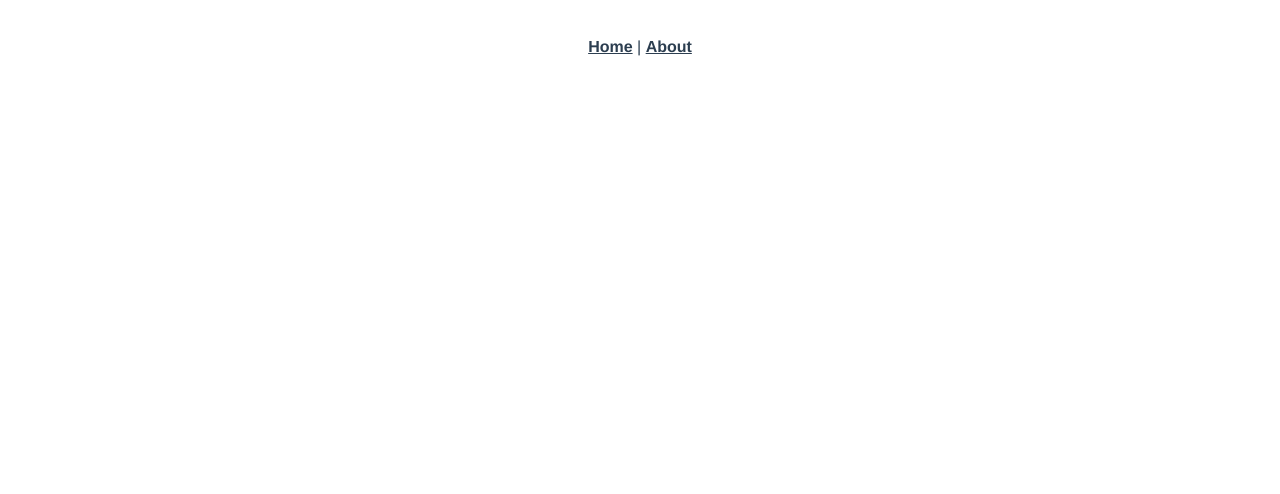
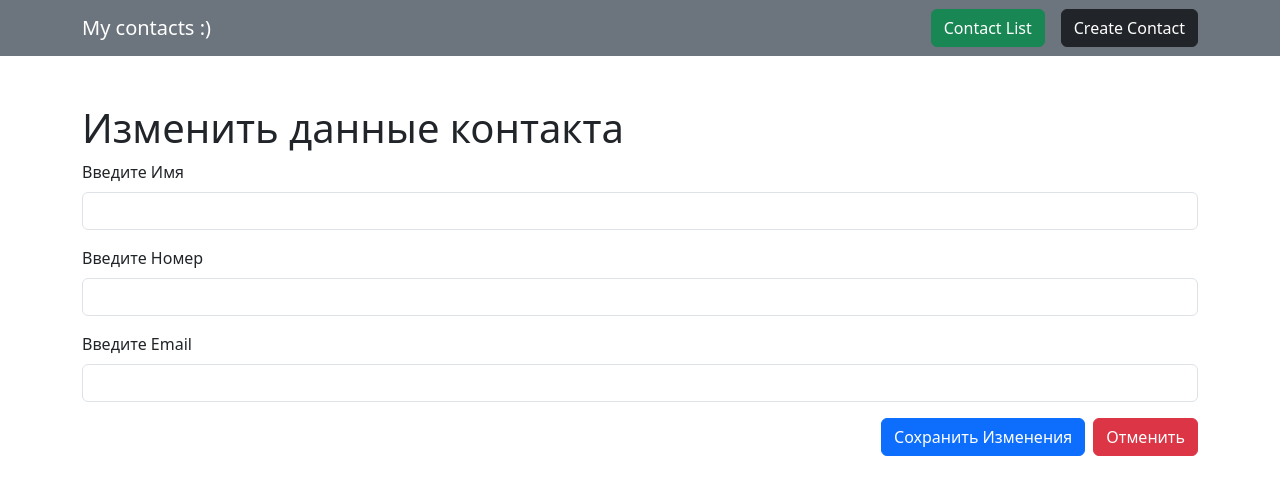
Before and after one commit to rajabovdiyorbek/ContactListNew, a Vue app: page /#/edit/1 in a window 1280 px wide. Before the commit this address led to /#/create. Shown: the top 494 px of the page. Built offline with nearby package versions, Linux system fonts and the light colour scheme.

Commit message:
new with router

```diff
--- a/public/index.html
+++ b/public/index.html
@@ -5,6 +5,8 @@
     <meta http-equiv="X-UA-Compatible" content="IE=edge">
     <meta name="viewport" content="width=device-width,initial-scale=1.0">
     <link rel="icon" href="<%= BASE_URL %>favicon.ico">
+    <!-- bootstrap -->
+    <link href="https://cdn.jsdelivr.net/npm/bootstrap@5.3.0-alpha1/dist/css/bootstrap.min.css" rel="stylesheet" integrity="sha384-GLhlTQ8iRABdZLl6O3oVMWSktQOp6b7In1Zl3/Jr59b6EGGoI1aFkw7cmDA6j6gD" crossorigin="anonymous">
     <title><%= htmlWebpackPlugin.options.title %></title>
   </head>
   <body>
--- a/src/App.vue
+++ b/src/App.vue
@@ -1,32 +1,33 @@
 <template>
   <div id="app">
-    <nav>
-      <router-link to="/">Home</router-link> |
-      <router-link to="/about">About</router-link>
-    </nav>
-    <router-view/>
+    <header-section></header-section>
+    <router-view @editedContact="editedContact" @addContact="onContact" :getedContacts="getedContacts"></router-view>
   </div>
 </template>
 
-<style>
-#app {
-  font-family: Avenir, Helvetica, Arial, sans-serif;
-  -webkit-font-smoothing: antialiased;
-  -moz-osx-font-smoothing: grayscale;
-  text-align: center;
-  color: #2c3e50;
+
+<script>
+import HeaderSection from './components/HeaderSection.vue'
+
+export default {
+  components: { HeaderSection },
+  comments: {
+    'header-section' : HeaderSection,
+  },
+  data() {
+    return {
+      getedContacts: []
+    }
+  },
+  methods: {
+    onContact:function(data){
+      console.log('data from create contact', data);
+        this.getedContacts = [...data]
+    },
+    editedContact: function (editedContact) {
+      console.log('edited contact', editedContact);
+      this.getedContacts.push(editedContact)
+    }
+  }
 }
-
-nav {
-  padding: 30px;
-}
-
-nav a {
-  font-weight: bold;
-  color: #2c3e50;
-}
-
-nav a.router-link-exact-active {
-  color: #42b983;
-}
-</style>
+</script>
--- /dev/null
+++ b/src/components/ContactList.vue
@@ -0,0 +1,47 @@
+<template>
+    <div class="container-lg mt-5">
+        <h1>Список контактов</h1>
+        <ol v-for="(contact, indx) in contacts" class="list-group list-group-numbered" :key="indx">
+            <h4>...</h4>
+            <li class="list-group-item"><strong>Имя:</strong>  {{ contact.name}}</li>
+            <li class="list-group-item"><strong>Номер:</strong> {{ contact.number }}</li>
+            <li class="list-group-item"><strong>Email:</strong> {{ contact.email}}</li>
+            <ul class="list-group list-group-horizontal d-flex justify-content-end mt-2">
+                <router-link :to="'/edit/' + indx">
+                    <button class="btn btn-success" >Изменить</button>
+                </router-link>
+                <button class="btn btn-danger ms-2" @click="removeContact(indx)">Удалить</button>
+            </ul>
+
+        </ol>
+    </div>
+</template>
+
+<script>
+export default {
+    name: 'ContactList',
+    props: {
+        getedContacts: {
+            type: Array
+        }
+    },
+    data() {
+        return {
+            contacts: []
+        }
+    },
+    created() {
+        this.contacts = [... this.getedContacts]
+    },
+
+    methods: {
+        removeContact: function (indx) {
+            this.contacts.splice(indx, 1)
+        }
+    }
+}
+</script>
+
+<style>
+
+</style>
--- /dev/null
+++ b/src/components/CreateContact.vue
@@ -0,0 +1,72 @@
+<template>
+    <form  class="container-lg mt-5">
+        <h1>Создать новый контакт</h1>
+        <div v-if="submit">
+            <div class="mb-3">
+                <label class="form-label">Введите Имя</label>
+                <input v-model="name" type="text" class="form-control" required>
+            </div>
+            <div class="mb-3">
+                <label class="form-label">Введите Номер</label>
+                <input v-model="number" type="number" class="form-control" required>
+            </div>
+            <div class="mb-3">
+                <label class="form-label">Введите Email</label>
+                <input v-model="email" type="email" class="form-control" required>
+            </div>
+            <button class="btn btn-primary" @click.prevent="addContact" :disabled="this.name !== '' && this.number && this.email ? this.disabledButton = false : this.disabledButton">Создать</button>
+        </div>
+        <div v-else>
+            <h3 class="text-success mt-5">Контакт успешно создан вернитесь к списку..</h3>
+        </div>
+    </form>
+
+</template>
+
+<script>
+export default {
+    name: "CreateContact",
+    data(){
+        return {
+            contacts: [
+                {name: 'Diyorbek', number: +998912831617, email: 'rajabov.diyorbek.it@gmail.com'},
+            ],
+            name: '',
+            number: null,
+            email: null,
+            submit: true,
+            disabledButton: true,
+        }
+    },
+    methods: {
+        addContact: function () {
+            const newContact = {
+                name: this.name,
+                number: this.number,
+                email: this.email
+            }
+
+            this.contacts.push(newContact)
+            this.name = '',
+            this.number = null,
+            this.email = null,
+            this.submit = false
+            this.$emit('addContact', this.contacts)
+        },
+        disabled() {
+            if (this.name !== '' && this.number !== '' && this.email !== '') {
+                return this.disabledButton = false
+            } else {
+                return this.disabledButton = true
+            }
+        }
+    },
+    created() {
+        this.submit = true
+    },
+}
+</script>
+
+<style>
+
+</style>
--- /dev/null
+++ b/src/components/EditContact.vue
@@ -0,0 +1,62 @@
+<template>
+    <form class="container-lg mt-5">
+        <h1>Изменить данные контакта</h1>
+        <div v-if="submit">
+            <div class="mb-3">
+                <label class="form-label">Введите Имя</label>
+                <input v-model="contact.name" type="text" class="form-control">
+            </div>
+            <div class="mb-3">
+                <label class="form-label">Введите Номер</label>
+                <input v-model="contact.number" type="number" class="form-control">
+            </div>
+            <div class="mb-3">
+                <label class="form-label">Введите Email</label>
+                <input v-model="contact.email" type="email" class="form-control">
+            </div>
+            <ul class="list-group list-group-horizontal d-flex justify-content-end mt-2">
+                <button class="btn btn-primary" v-on:click="editContact">Сохранить Изменения</button>
+                <router-link to="/">
+                    <button class="btn btn-danger ms-2">Отменить</button>
+                </router-link>
+            </ul>
+        </div>
+        <div v-else>
+            <h3 class="text-success mt-5">Контакт успешно изменен вернитесь к списку..</h3>
+        </div>
+
+    </form>
+</template>
+
+<script>
+    export default {
+    name: 'EditContact',
+    props: {
+        getedContacts: {
+            type: Array
+        }
+    },
+    data() {
+        return {
+            id: this.$route.params.indx,
+            contact: {},
+            submit: true
+        }
+    },
+    created() {
+        this.contact = { ... this.getedContacts[this.id] }
+        console.log(this.contact);
+        this.submit = true
+    },
+    methods: {
+        editContact: function () {
+            this.$emit('editedContact', this.contact)
+            this.submit = false
+        }
+    }
+}
+</script>
+
+<style>
+
+</style>
--- /dev/null
+++ b/src/components/HeaderSection.vue
@@ -0,0 +1,26 @@
+<template>
+    <nav class="navbar bg-secondary" data-bs-theme="dark">
+        <!-- Navbar content -->
+        <div class="container-lg">
+            <a class="navbar-brand">My contacts :)</a>
+            <form class="d-flex" role="search">
+                <router-link to="/">
+                    <button class="btn btn-success" type="submit">Contact List</button>
+                </router-link>
+                <router-link to="/create">
+                    <button class="btn btn-dark ms-3" type="submit">Create Contact</button>
+                </router-link>
+            </form>
+        </div>
+    </nav>
+</template>
+
+<script>
+    export default {
+        name: "HeaderSection"
+    }
+</script>
+
+<style >
+
+</style>
--- a/src/router/index.js
+++ b/src/router/index.js
@@ -1,23 +1,15 @@
 import Vue from 'vue'
 import VueRouter from 'vue-router'
-import HomeView from '../views/HomeView.vue'
+import CreateContact from '../components/CreateContact'
+import ContactList from '../components/ContactList'
+import EditContact from '../components/EditContact'
 
 Vue.use(VueRouter)
 
 const routes = [
-  {
-    path: '/',
-    name: 'home',
-    component: HomeView
-  },
-  {
-    path: '/about',
-    name: 'about',
-    // route level code-splitting
-    // this generates a separate chunk (about.[hash].js) for this route
-    // which is lazy-loaded when the route is visited.
-    component: () => import(/* webpackChunkName: "about" */ '../views/AboutView.vue')
-  }
+  { path: '/', name: 'contact-list', component: ContactList },
+  { path: '/create', name: 'create-contact', component: CreateContact },
+  { path: '/edit/:indx', name: 'edit-contact', component:  EditContact},
 ]
 
 const router = new VueRouter({
--- a/src/views/AboutView.vue
+++ /dev/null
@@ -1,5 +0,0 @@
-<template>
-  <div class="about">
-    <h1>This is an about page</h1>
-  </div>
-</template>
--- a/src/views/HomeView.vue
+++ /dev/null
@@ -1,18 +0,0 @@
-<template>
-  <div class="home">
-    <img alt="Vue logo" src="../assets/logo.png">
-    <HelloWorld msg="Welcome to Your Vue.js App"/>
-  </div>
-</template>
-
-<script>
-// @ is an alias to /src
-import HelloWorld from '@/components/HelloWorld.vue'
-
-export default {
-  name: 'HomeView',
-  components: {
-    HelloWorld
-  }
-}
-</script>
```
Also changed, not shown: src/components/HelloWorld.vue (deleted, +0 -59 lines).
